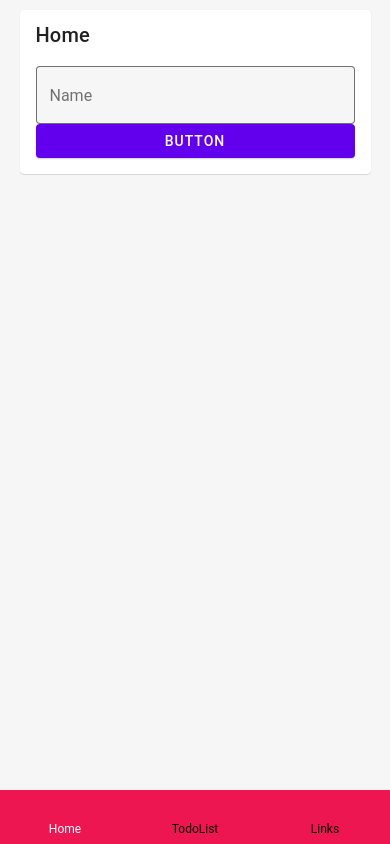
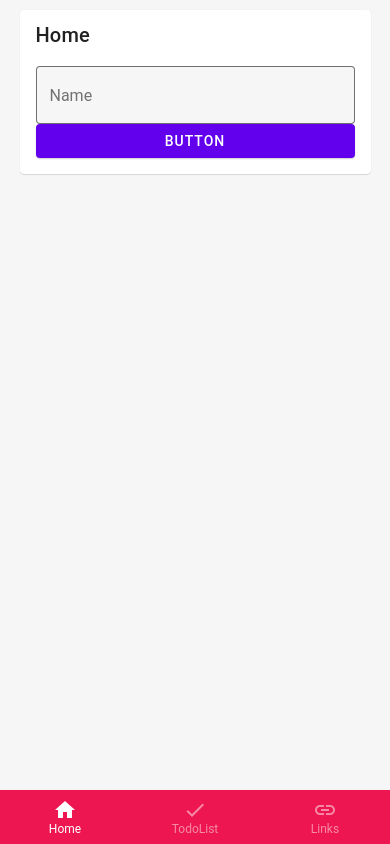
Before and after one commit to zkonak/SimplonToolkit, a React Native app: screen / in a window 390 px wide. Built offline with nearby package versions, Linux system fonts and the light colour scheme.

Commit message:
added themes

```diff
--- a/App.js
+++ b/App.js
@@ -1,53 +1,45 @@
-import { StatusBar } from "expo-status-bar";
-import { StyleSheet, Text, View } from "react-native";
-import { createMaterialBottomTabNavigator } from "@react-navigation/material-bottom-tabs";
-
+import * as React from "react";
+import { BottomNavigation } from "react-native-paper";
 import { NavigationContainer } from "@react-navigation/native";
 import { Provider } from "react-redux";
 import { store } from "./src/store/store";
+import STYLE from "./src/theme";
 import Home from "./src/screens/Home";
 import TodoList from "./src/screens/TodoList";
 import Links from "./src/screens/Links";
-import Icon from "react-native-vector-icons/FontAwesome";
 
-const Bottom = createMaterialBottomTabNavigator();
+const HomeRoute = () => <Home />;
+const TodoRoute = () => <TodoList />;
+const LinkRoute = () => <Links />;
+
 export default function App() {
+  const [index, setIndex] = React.useState(0);
+  const [routes] = React.useState([
+    {
+      key: "home",
+      title: "Home",
+      icon: "home",
+    },
+    { key: "todoList", title: "TodoList", icon: "check" },
+    { key: "links", title: "Links", icon: "link" },
+  ]);
+
+  const renderScene = BottomNavigation.SceneMap({
+    home: HomeRoute,
+    todoList: TodoRoute,
+    links: LinkRoute,
+  });
+
   return (
     <Provider store={store}>
       <NavigationContainer>
-        <Bottom.Navigator
-          initialRouteName="Home"
-          activeColor="#ffffff"
-          inactiveColor="#000000"
-          barStyle={{ backgroundColor: "#ED1651" }}
-        >
-          <Bottom.Screen
-            name="Home"
-            component={Home}
-            options={({ navigation }) => ({
-              headerRight: () => (
-                <Icon
-                  name="home"
-                  type="feather"
-                  color="#fff"
-                  onPress={() => navigation.navigate("TodoList")}
-                />
-              ),
-            })}
-          />
-          <Bottom.Screen name="TodoList" component={TodoList} />
-          <Bottom.Screen name="Links" component={Links} />
-        </Bottom.Navigator>
+        <BottomNavigation
+          navigationState={{ index, routes }}
+          onIndexChange={setIndex}
+          renderScene={renderScene}
+          barStyle={{ backgroundColor: STYLE.MAINCOLOR }}
+        />
       </NavigationContainer>
     </Provider>
   );
 }
-
-const styles = StyleSheet.create({
-  container: {
-    flex: 1,
-    backgroundColor: "#fff",
-    alignItems: "center",
-    justifyContent: "center",
-  },
-});
--- /dev/null
+++ b/src/theme/index.js
@@ -0,0 +1,10 @@
+const STYLE = {
+  WHITE: "#FFFFFF",
+  BLACK: "#000000",
+  GREY: "#808080",
+  MAINCOLOR: "#ED1651",
+  WHITESMOKE: "#F5F5F5",
+  SHADOW: "#E0E0E0",
+};
+
+export default STYLE;
```
